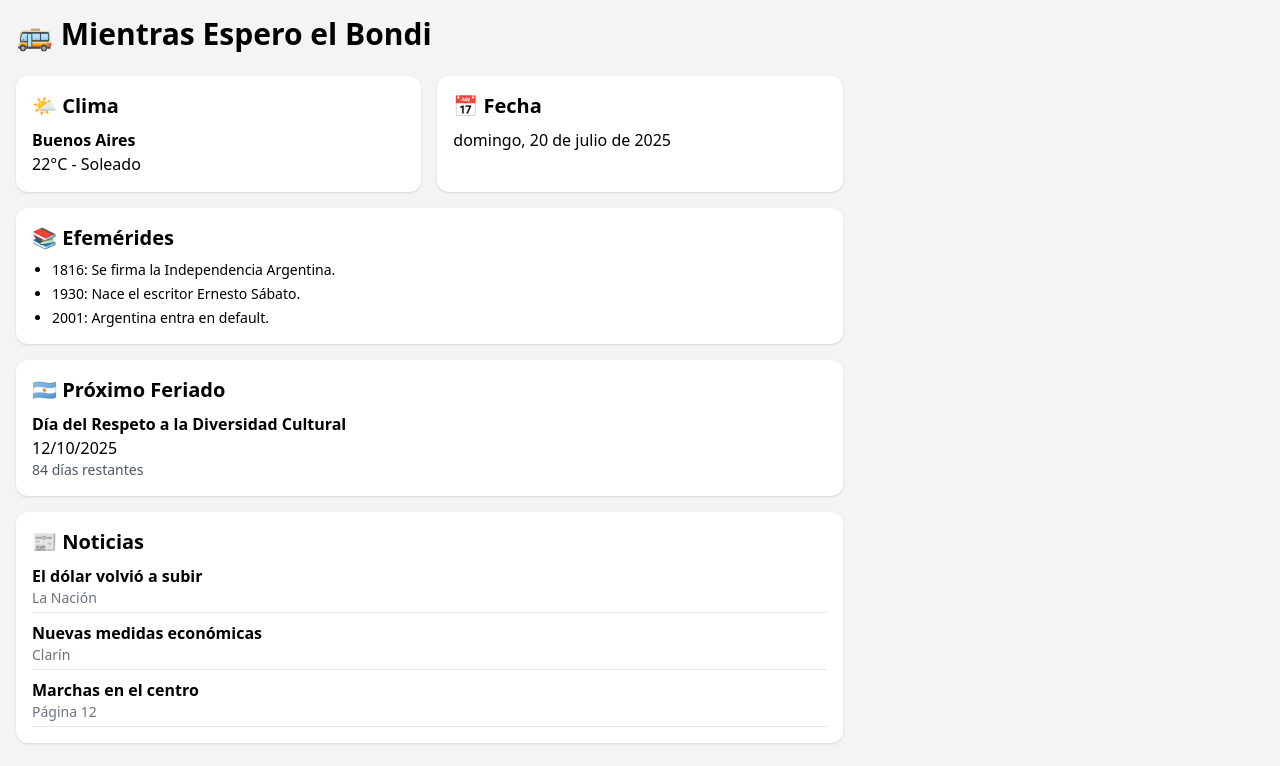
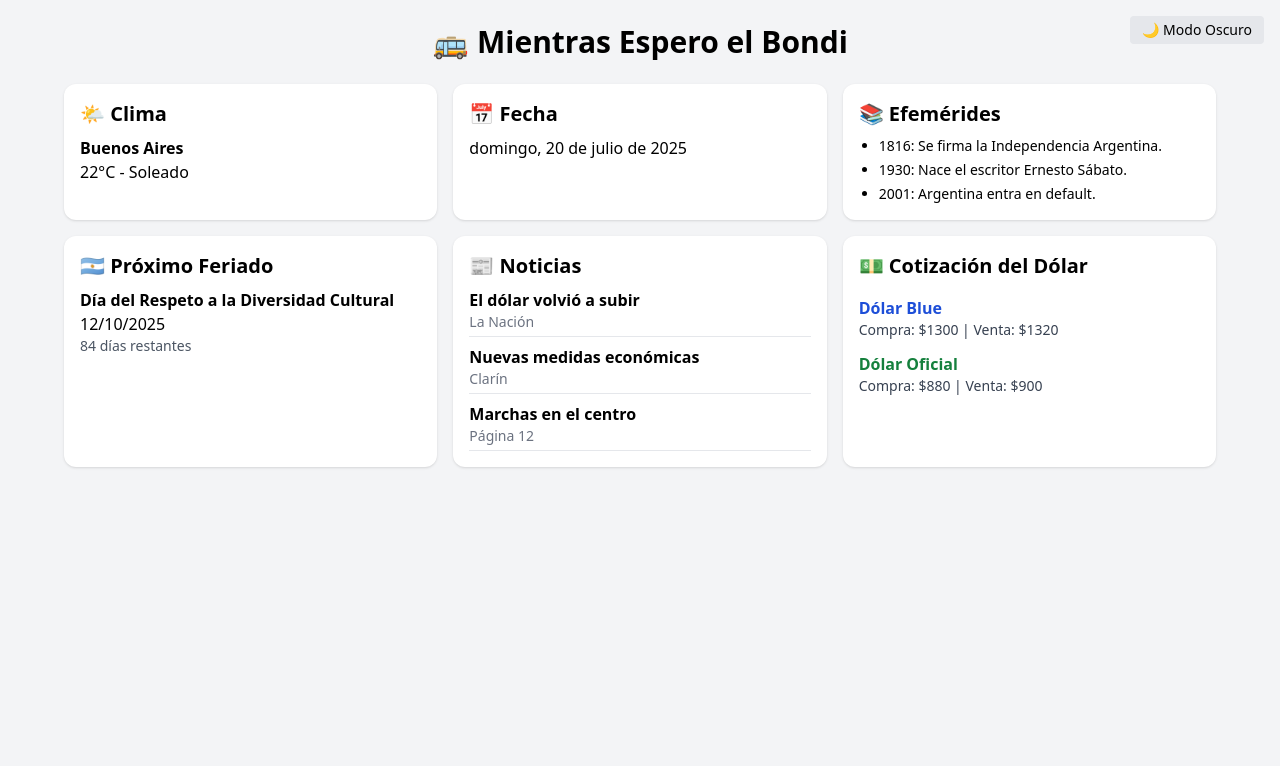
Before and after one commit to kalaniz0018/mientras-espero-el-bondi, a React (Vite) app: page / in a window 1280 px wide. Shown: the top 766 px of the page. Built offline with nearby package versions, Linux system fonts and the light colour scheme.

Commit message:
agregando el motivo oscuro

```diff
--- a/src/App.tsx
+++ b/src/App.tsx
@@ -1,20 +1,58 @@
+import { useEffect, useState } from "react";
 import { Clock } from "./components/Clock";
 import { Weather } from "./components/Weather";
 import { News } from "./components/News";
 import { Efemerides } from "./components/Efemerides";
 import { NextFeriado } from "./components/NextFeriado";
+import { Dolar } from "./components/Dolar";
 
 function App() {
+  const [isDarkMode, setIsDarkMode] = useState(false);
+
+  useEffect(() => {
+    const savedMode = localStorage.getItem("theme");
+    if (savedMode === "dark") {
+      document.documentElement.classList.add("dark");
+      setIsDarkMode(true);
+    }
+  }, []);
+
+  const toggleDarkMode = () => {
+    const html = document.documentElement;
+    if (html.classList.contains("dark")) {
+      html.classList.remove("dark");
+      localStorage.setItem("theme", "light");
+      setIsDarkMode(false);
+    } else {
+      html.classList.add("dark");
+      localStorage.setItem("theme", "dark");
+      setIsDarkMode(true);
+    }
+  };
+
   return (
-    <div className="min-h-screen bg-gray-100 p-4">
-      <h1 className="text-3xl font-bold mb-6">🚌 Mientras Espero el Bondi</h1>
+    <div className="min-h-screen bg-gray-100 dark:bg-gray-900 py-6 px-4 flex justify-center text-black dark:text-white">
+      <div className="w-full max-w-6xl">
+        <div className="flex justify-between items-center mb-6">
+          <h1 className="text-3xl font-bold text-center w-full">
+            🚌 Mientras Espero el Bondi
+          </h1>
+          <button
+            onClick={toggleDarkMode}
+            className="absolute right-4 top-4 px-3 py-1 rounded bg-gray-200 dark:bg-gray-700 text-sm"
+          >
+            {isDarkMode ? "☀️ Modo Claro" : "🌙 Modo Oscuro"}
+          </button>
+        </div>
 
-      <div className="grid grid-cols-1 md:grid-cols-2 lg:grid-cols-3 gap-4">
-        <Weather className="lg:col-span-1" />
-        <Clock className="col-span-1" />
-        <Efemerides className="lg:col-span-2" />
-        <NextFeriado className="lg:col-span-2" />
-        <News className="md:col-span-2" />
+        <div className="grid grid-cols-1 sm:grid-cols-2 lg:grid-cols-3 gap-4">
+          <Weather />
+          <Clock />
+          <Efemerides />
+          <NextFeriado />
+          <News />
+          <Dolar />
+        </div>
       </div>
     </div>
   );
--- a/src/components/Clock.tsx
+++ b/src/components/Clock.tsx
@@ -14,7 +14,7 @@ export const Clock: React.FC<ClockProps> = ({ className = "" }) => {
   });
 
   return (
-    <div className={`bg-white p-4 rounded-xl shadow h-full min-h-[100px] ${className}`}>
+    <div className={`bg-white dark:bg-gray-800 text-black dark:text-white bg-white p-4 rounded-xl shadow h-full min-h-[100px] ${className}`}>
       <h2 className="text-xl font-bold mb-2">📅 Fecha</h2>
       <p>{dateStr}</p>
     </div>
--- /dev/null
+++ b/src/components/Dolar.tsx
@@ -0,0 +1,26 @@
+import React from "react";
+
+export const Dolar: React.FC = () => {
+  const blue = { tipo: "Blue", compra: 1300, venta: 1320 };
+  const oficial = { tipo: "Oficial", compra: 880, venta: 900 };
+
+  return (
+    <div className="bg-white p-4 rounded-xl shadow h-full min-h-[100px] bg-white dark:bg-gray-800 text-black dark:text-white">
+      <h2 className="text-xl font-bold mb-4">💵 Cotización del Dólar</h2>
+
+      <div className="mb-3">
+        <h3 className="font-semibold text-blue-700">Dólar Blue</h3>
+        <p className="text-sm text-gray-700 bg-white dark:bg-gray-800 text-black dark:text-white ">
+          Compra: ${blue.compra} | Venta: ${blue.venta}
+        </p>
+      </div>
+
+      <div>
+        <h3 className="font-semibold text-green-700">Dólar Oficial</h3>
+        <p className="text-sm text-gray-700 bg-white dark:bg-gray-800 text-black dark:text-white ">
+          Compra: ${oficial.compra} | Venta: ${oficial.venta}
+        </p>
+      </div>
+    </div>
+  );
+};
--- a/src/components/Efemerides.tsx
+++ b/src/components/Efemerides.tsx
@@ -7,7 +7,7 @@ type EfemeridesProps = {
 
 export const Efemerides: React.FC<EfemeridesProps> = ({ className = "" }) => {
   return (
-    <div className={`bg-white p-4 rounded-xl shadow h-full min-h-[100px] ${className}`}>
+    <div className={` bg-white dark:bg-gray-800 text-black dark:text-white bg-white p-4 rounded-xl shadow h-full min-h-[100px] ${className}`}>
       <h2 className="text-xl font-bold mb-2">📚 Efemérides</h2>
       <ul className="list-disc pl-5 space-y-1 text-sm">
         {mockEfemerides.map((item, idx) => (
--- a/src/components/News.tsx
+++ b/src/components/News.tsx
@@ -7,13 +7,13 @@ type NewsProps = {
 
 export const News: React.FC<NewsProps> = ({ className = "" }) => {
   return (
-    <div className={`bg-white p-4 rounded-xl shadow max-h-64 overflow-auto ${className}`}>
+    <div className={`bg-white dark:bg-gray-800 text-black dark:text-white bg-white p-4 rounded-xl shadow max-h-64 overflow-auto ${className}`}>
       <h2 className="text-xl font-bold mb-2">📰 Noticias</h2>
       <ul className="space-y-2">
         {mockNews.map((item, idx) => (
           <li key={idx} className="border-b pb-1">
             <p className="font-semibold">{item.title}</p>
-            <p className="text-sm text-gray-500">{item.source}</p>
+            <p className="text-sm text-gray-500 bg-white dark:bg-gray-800 text-black dark:text-white ">{item.source}</p>
           </li>
         ))}
       </ul>
--- a/src/components/NextFeriado.tsx
+++ b/src/components/NextFeriado.tsx
@@ -13,11 +13,11 @@ export const NextFeriado: React.FC<NextFeriadoProps> = ({ className = "" }) => {
   const daysLeft = Math.ceil(diffInTime / (1000 * 3600 * 24));
 
   return (
-    <div className={`bg-white p-4 rounded-xl shadow h-full min-h-[100px] ${className}`}>
+    <div className={` bg-white dark:bg-gray-800 text-black dark:text-white bg-white p-4 rounded-xl shadow h-full min-h-[100px] ${className}`}>
       <h2 className="text-xl font-bold mb-2">🇦🇷 Próximo Feriado</h2>
       <p className="font-semibold">{mockFeriado.name}</p>
       <p>{feriadoDate.toLocaleDateString("es-AR")}</p>
-      <p className="text-sm text-gray-600">{daysLeft} días restantes</p>
+      <p className="text-sm text-gray-600 bg-white dark:bg-gray-800 text-black dark:text-white ">{daysLeft} días restantes</p>
     </div>
   );
 };
--- a/src/components/Weather.tsx
+++ b/src/components/Weather.tsx
@@ -7,7 +7,7 @@ type WeatherProps = {
 
 export const Weather: React.FC<WeatherProps> = ({ className = "" }) => {
   return (
-    <div className={`bg-white p-4 rounded-xl shadow h-full min-h-[100px] ${className}`}>
+    <div className={`bg-white dark:bg-gray-800 text-black dark:text-white bg-white p-4 rounded-xl shadow h-full min-h-[100px] ${className}`}>
       <h2 className="text-xl font-bold mb-2">🌤 Clima</h2>
       <p className="font-semibold">{mockWeather.location}</p>
       <p>{mockWeather.temperature} - {mockWeather.condition}</p>
--- a/tailwind.config.js
+++ b/tailwind.config.js
@@ -1,4 +1,5 @@
 export default {
+   darkMode: 'class',
   content: [
     "./index.html",
     "./src/**/*.{js,ts,jsx,tsx}",
```
